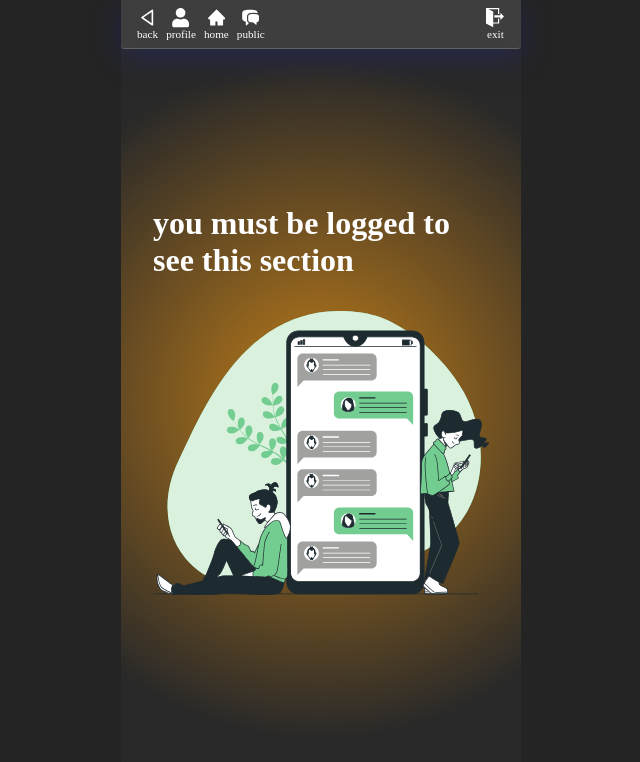
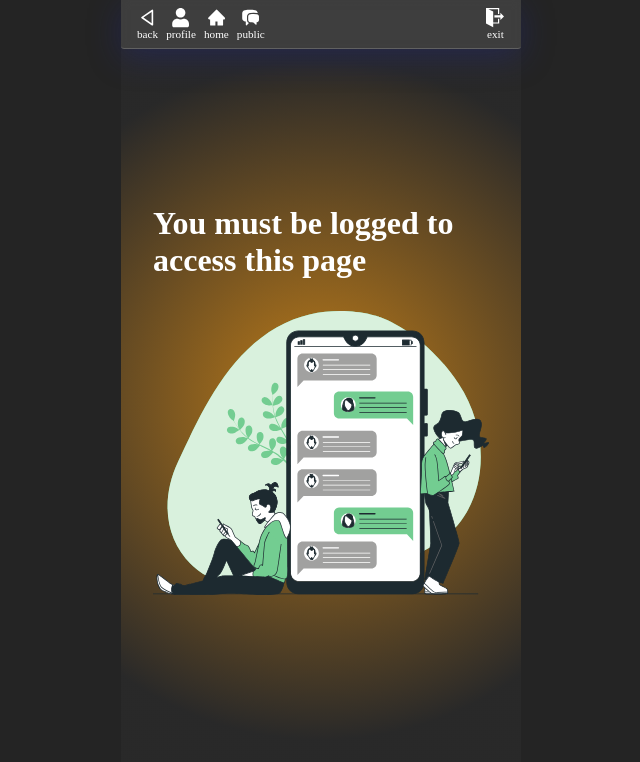
Before and after one commit to AngelDarco/chat-app, a React (Vite) app: page /home in a window 1280 px wide. Shown: the top 762 px of the page, without its empty margins (319-959 px from the left). Built offline with nearby package versions, Linux system fonts and the light colour scheme; no server answers; the database is empty.

Commit message:
:racehorse: Message for users no logged refactored

```diff
--- a/src/components/messageNoLog/MessageNoLogged.tsx
+++ b/src/components/messageNoLog/MessageNoLogged.tsx
@@ -13,7 +13,7 @@ const MessageNoLogged = () => {
         height: "100%",
       }}
     >
-      <h1> you must be logged to see this section</h1>
+      <h1> You must be logged to access this page </h1>
       <img src={logo} alt="logo" style={{ width: "100%" }} />
     </div>
   );
```
